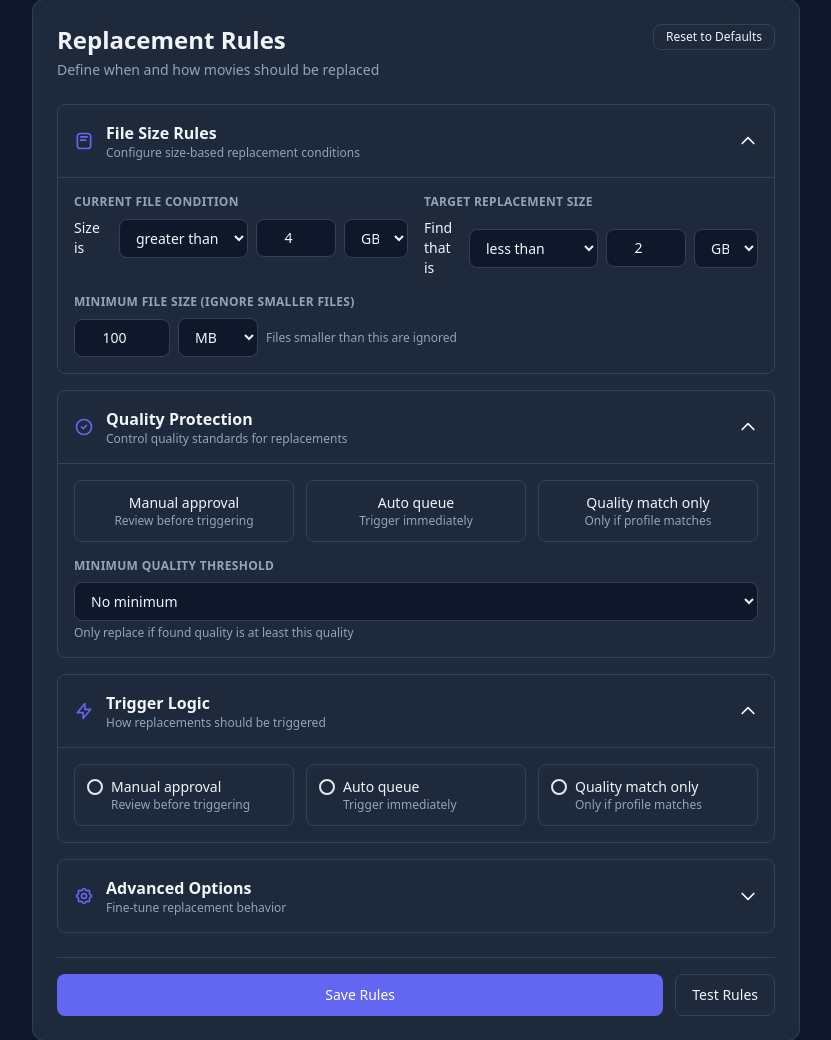
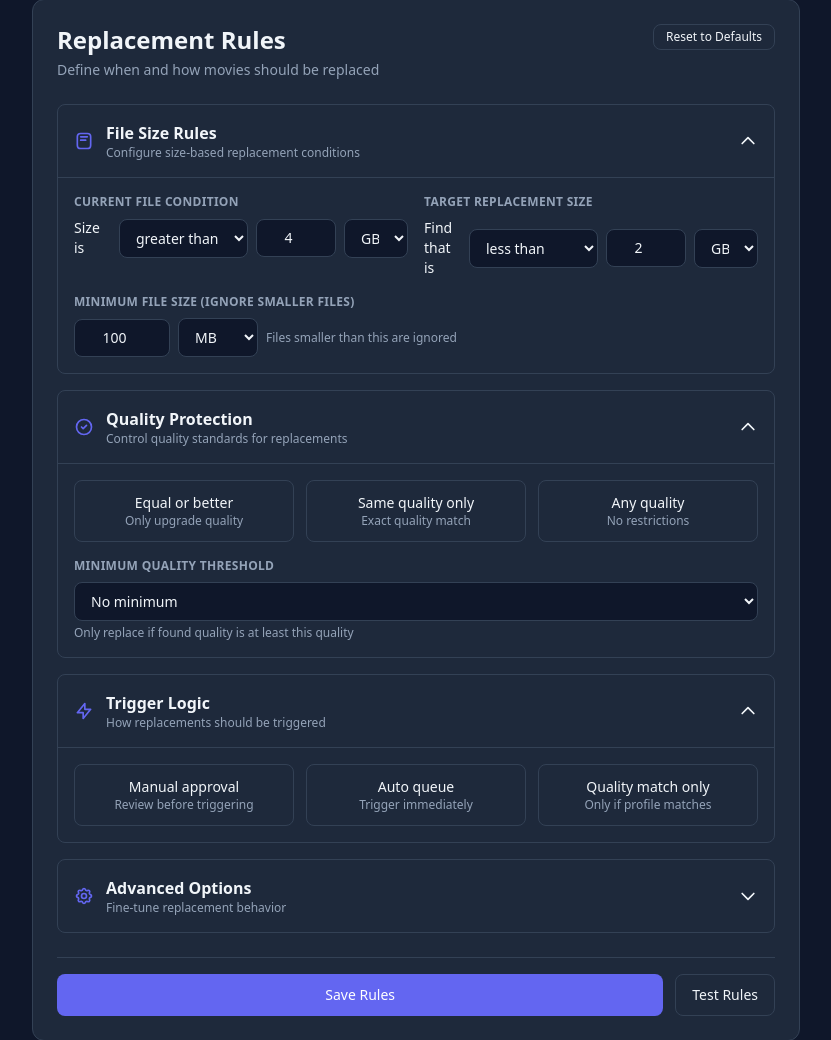
Before and after one commit to PLEXEUM/resizarr, a FastAPI app: page /rules in a window 1280 px wide. Shown: the part 152-1192 px from the top of the page, without its empty margins (224-1055 px from the left). Run offline with FastAPI, Linux system fonts and the light colour scheme; data that the repository does not hold is empty; parts of the project's set-up code (start-up, migrations or seed data) failed here and were passed over; some libraries are stand-ins or nearby versions.

Commit message:
feat: enhance rules page with collapsible sections, progress bar, range sliders, test button, dark theme fixes, and card-based selection UI

```diff
--- a/app/web/templates/rules.html
+++ b/app/web/templates/rules.html
@@ -187,24 +187,24 @@ input[type="range"]::-webkit-slider-thumb {
                     <!-- Quality Rule Cards -->
                     <div class="grid grid-cols-1 md:grid-cols-3 gap-3">
                         <label class="border rounded-lg p-3 cursor-pointer transition text-center" style="border-color: var(--border-color);">
-                            <input type="radio" name="trigger-logic" value="manual" class="hidden">
+                            <input type="radio" name="quality-rule" value="equal_or_better" class="hidden">
                             <div>
-                                <div class="font-medium text-sm">Manual approval</div>
-                                <div class="text-xs" style="color: var(--text-secondary);">Review before triggering</div>
+                                <div class="font-medium text-sm">Equal or better</div>
+                                <div class="text-xs" style="color: var(--text-secondary);">Only upgrade quality</div>
                             </div>
                         </label>
                         <label class="border rounded-lg p-3 cursor-pointer transition text-center" style="border-color: var(--border-color);">
-                            <input type="radio" name="trigger-logic" value="auto" class="hidden">
+                            <input type="radio" name="quality-rule" value="same_only" class="hidden">
                             <div>
-                                <div class="font-medium text-sm">Auto queue</div>
-                                <div class="text-xs" style="color: var(--text-secondary);">Trigger immediately</div>
+                                <div class="font-medium text-sm">Same quality only</div>
+                                <div class="text-xs" style="color: var(--text-secondary);">Exact quality match</div>
                             </div>
                         </label>
                         <label class="border rounded-lg p-3 cursor-pointer transition text-center" style="border-color: var(--border-color);">
-                            <input type="radio" name="trigger-logic" value="quality_match" class="hidden">
+                            <input type="radio" name="quality-rule" value="any" class="hidden">
                             <div>
-                                <div class="font-medium text-sm">Quality match only</div>
-                                <div class="text-xs" style="color: var(--text-secondary);">Only if profile matches</div>
+                                <div class="font-medium text-sm">Any quality</div>
+                                <div class="text-xs" style="color: var(--text-secondary);">No restrictions</div>
                             </div>
                         </label>
                     </div>
@@ -242,34 +242,25 @@ input[type="range"]::-webkit-slider-thumb {
             </button>
             <div id="trigger-section" class="border-t p-4" style="border-color: var(--border-color); display: none;">
                 <div class="grid grid-cols-1 md:grid-cols-3 gap-3">
-                        <label class="border rounded-lg p-3 cursor-pointer transition" style="border-color: var(--border-color);">
-                            <input type="radio" name="trigger-logic" value="manual" class="hidden peer">
-                            <div class="flex items-start gap-2">
-                                <div class="w-4 h-4 mt-0.5 rounded-full border-2 peer-checked:bg-indigo-500 peer-checked:border-indigo-500"></div>
+                    <label class="border rounded-lg p-3 cursor-pointer transition text-center" style="border-color: var(--border-color);">
+                        <input type="radio" name="trigger-logic" value="manual" class="hidden">
                         <div>
                             <div class="font-medium text-sm">Manual approval</div>
                             <div class="text-xs" style="color: var(--text-secondary);">Review before triggering</div>
                         </div>
-                            </div>
                     </label>
-                        <label class="border rounded-lg p-3 cursor-pointer transition" style="border-color: var(--border-color);">
-                            <input type="radio" name="trigger-logic" value="auto" class="hidden peer">
-                            <div class="flex items-start gap-2">
-                                <div class="w-4 h-4 mt-0.5 rounded-full border-2 peer-checked:bg-indigo-500 peer-checked:border-indigo-500"></div>
+                    <label class="border rounded-lg p-3 cursor-pointer transition text-center" style="border-color: var(--border-color);">
+                        <input type="radio" name="trigger-logic" value="auto" class="hidden">
                         <div>
                             <div class="font-medium text-sm">Auto queue</div>
                             <div class="text-xs" style="color: var(--text-secondary);">Trigger immediately</div>
                         </div>
-                            </div>
                     </label>
-                        <label class="border rounded-lg p-3 cursor-pointer transition" style="border-color: var(--border-color);">
-                            <input type="radio" name="trigger-logic" value="quality_match" class="hidden peer">
-                            <div class="flex items-start gap-2">
-                                <div class="w-4 h-4 mt-0.5 rounded-full border-2 peer-checked:bg-indigo-500 peer-checked:border-indigo-500"></div>
+                    <label class="border rounded-lg p-3 cursor-pointer transition text-center" style="border-color: var(--border-color);">
+                        <input type="radio" name="trigger-logic" value="quality_match" class="hidden">
                         <div>
                             <div class="font-medium text-sm">Quality match only</div>
                             <div class="text-xs" style="color: var(--text-secondary);">Only if profile matches</div>
-                                </div>
                         </div>
                     </label>
                 </div>
```
Lines whose indentation alone changed are shown as unchanged.
